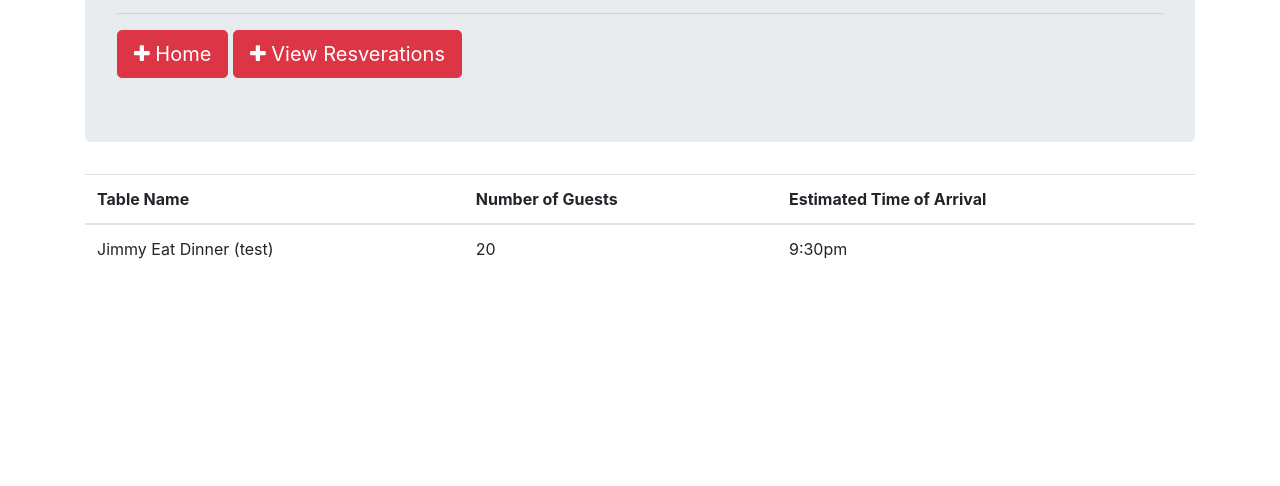
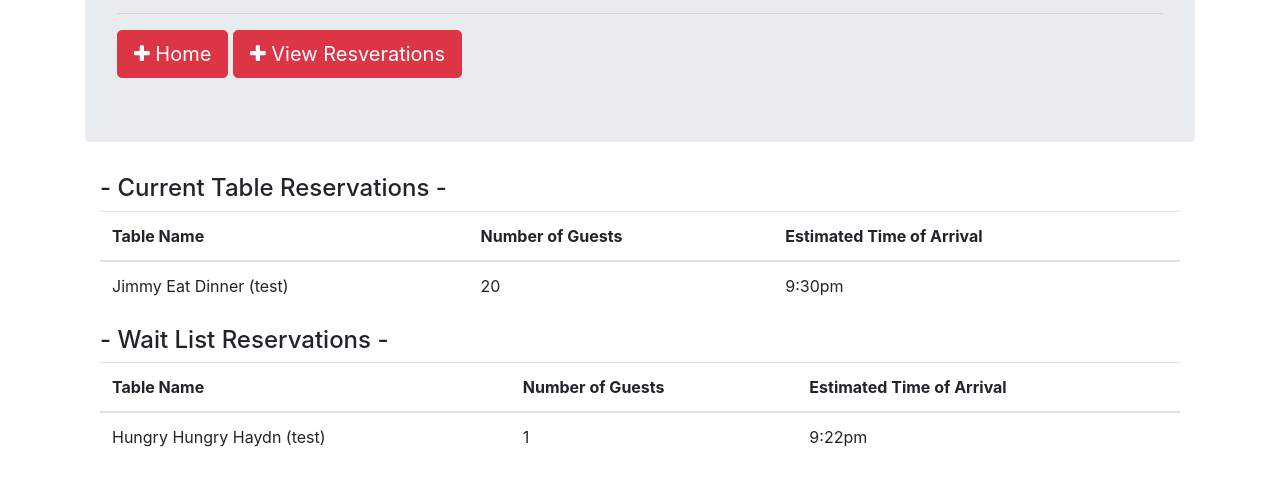
Before and after one commit to jstone074/HotRestuarant, a plain HTML site: page public/view.html in a window 1280 px wide. Shown: the part 152-638 px from the top of the page. Drawn offline with nearby package versions, Linux system fonts and the light colour scheme.

Commit message:
added wait list table

```diff
--- a/public/view.html
+++ b/public/view.html
@@ -20,9 +20,16 @@
             <h4>View Up-To-Date Reservations Below</h4>
             <hr>
             <a href="/index"><button class="btn btn-danger btn-lg"><span class="fa fa-plus"></span> Home</button></a>
-            <a href="/add"><button class="btn btn-danger btn-lg"><span class="fa fa-plus"></span> View Resverations</button></a>
+            <a href="/add"><button class="btn btn-danger btn-lg"><span class="fa fa-plus"></span> View
+                    Resverations</button></a>
         </div>
 
+        <div class="container" id="current">
+            <div class="row">
+                <h4 class="top col-12">
+                    - Current Table Reservations -
+                </h4>
+            </div>
             <table class="table table-hover">
                 <thead>
                     <tr>
@@ -31,7 +38,7 @@
                         <th scope="col">Estimated Time of Arrival</th>
                     </tr>
                 </thead>
-            <tbody id="table">
+                <tbody id="tableCurrent">
                     <tr>
                         <td scope="row" id="tableName">Jimmy Eat Dinner (test)</th>
                         <td id="numberOfGuests">20</td>
@@ -40,6 +47,31 @@
                 </tbody>
             </table>
         </div>
+
+        <div class="container" id="wait">
+            <div class="row">
+                <h4 class="top col-12">
+                    - Wait List Reservations -
+                </h4>
+            </div>
+            <table class="table table-hover">
+                <thead>
+                    <tr>
+                        <th scope="col">Table Name</th>
+                        <th scope="col">Number of Guests</th>
+                        <th scope="col">Estimated Time of Arrival</th>
+                    </tr>
+                </thead>
+                <tbody id="tableWait">
+                    <tr>
+                        <td scope="row" id="tableName">Hungry Hungry Haydn (test)</th>
+                        <td id="numberOfGuests">1</td>
+                        <td id="eta">9:22pm</td>
+                    </tr>
+                </tbody>
+            </table>
+        </div>
+    </div>
 </body>
 
 </html>
```
Lines whose indentation alone changed are shown as unchanged.
